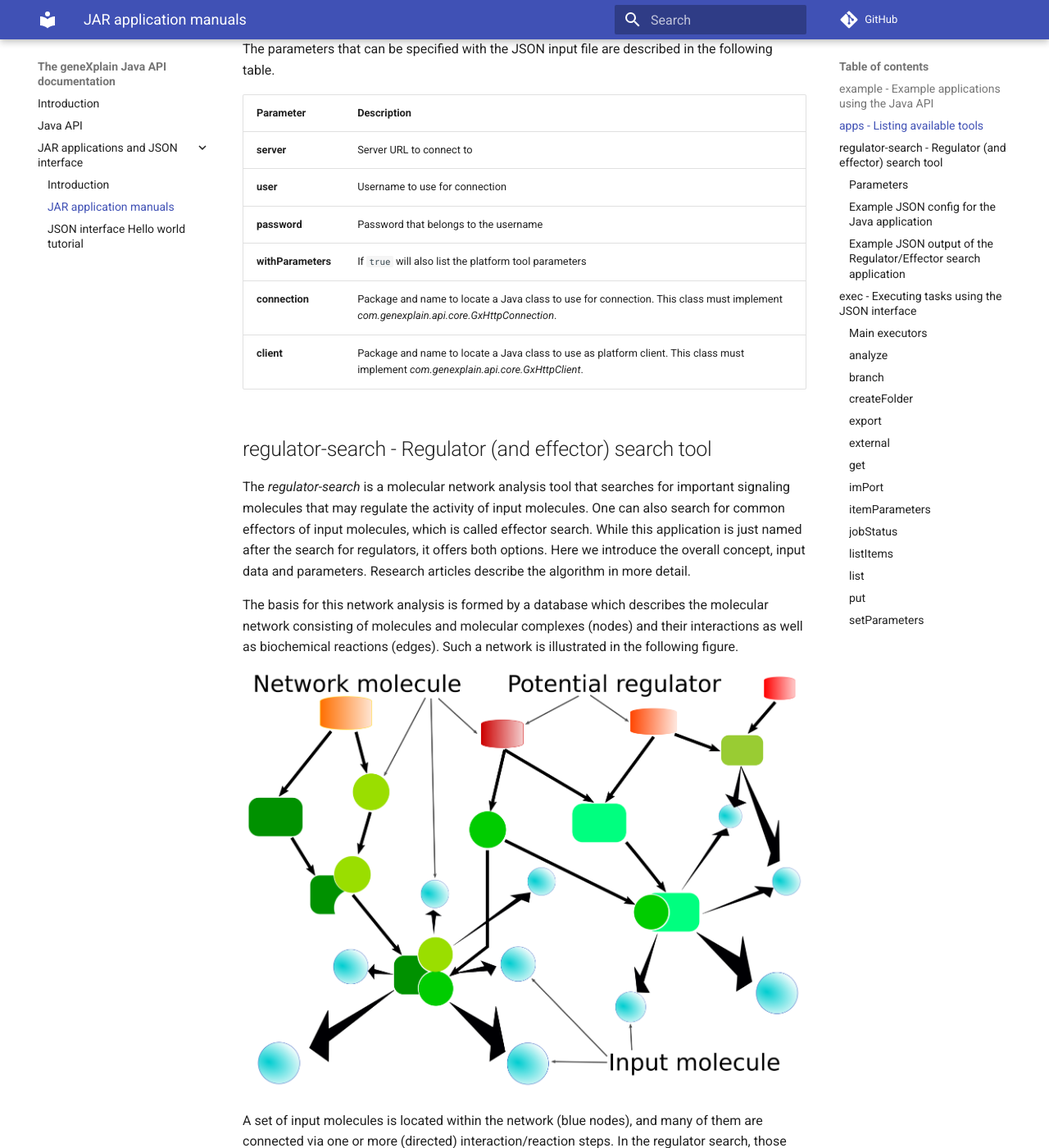
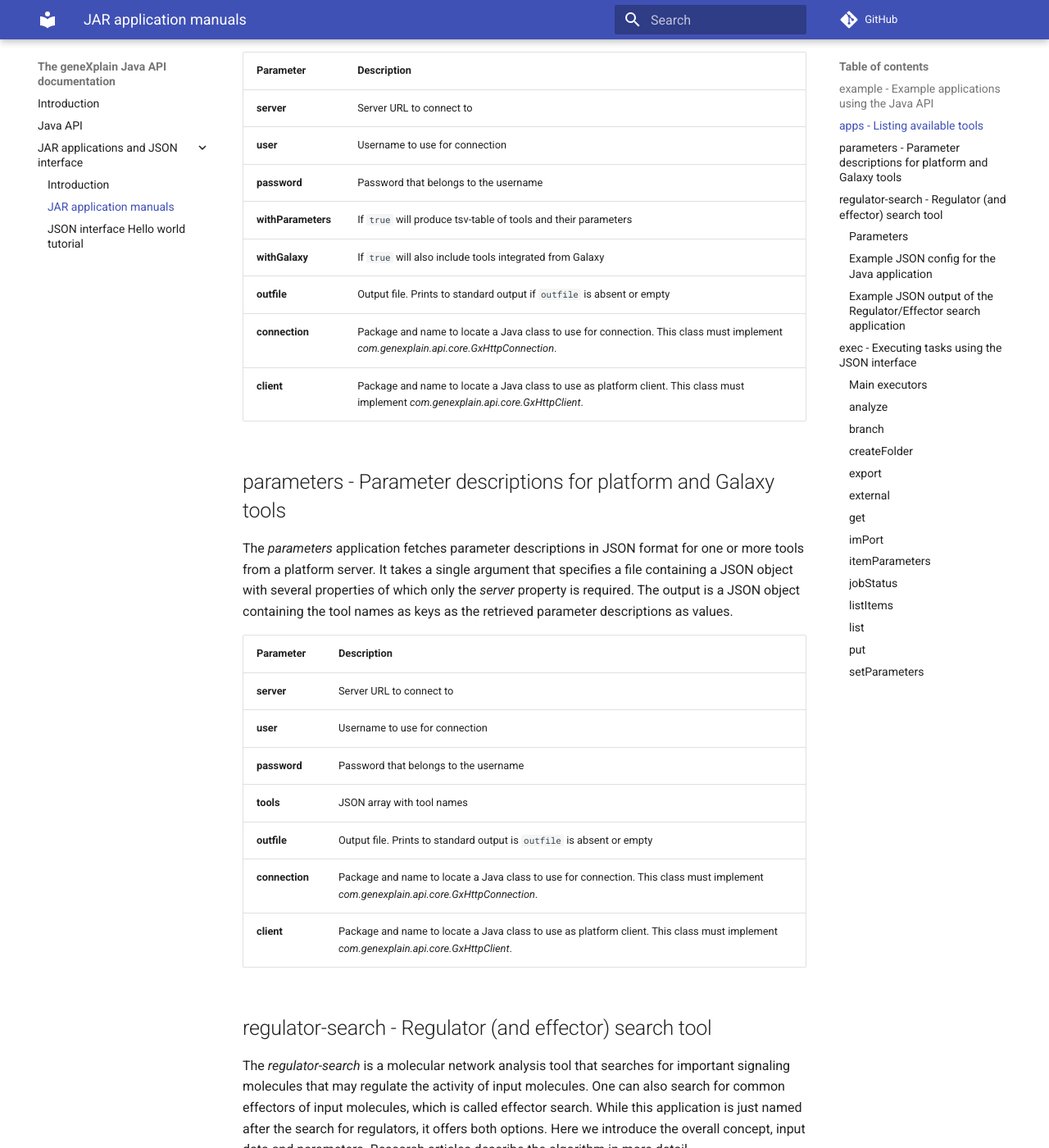
Before and after one commit to genexplain/genexplain-api, an MkDocs documentation site: the page built from docs/mkd/docs/json_interface.md, in a window 1280 px wide and 1400 px high, scrolled down 2794 px. Shown: the whole window at 82% size. Built offline with MkDocs 1.6.1 and Material for MkDocs 9.7.7, drawn with Linux system fonts in a browser that asks for light colours; comment, search, counter and statistics services are not loaded; some of the changed text lies outside the part shown.

Commit message:
Update application manual

````diff
--- a/docs/mkd/docs/json_interface.md
+++ b/docs/mkd/docs/json_interface.md
@@ -85,8 +85,7 @@ The demo application _zipImport_ imports a ZIP archive containing multiple files
 ## apps - Listing available tools
 
 The application named _apps_ produces a listing of the available analysis tools on a certain server. It takes a single argument that specifies
-a file containing a JSON object with several properties of which only the _server_ property is required. An example input file can be found in the _json_ folder of this repository. Invoking the application with this file lists platform tools available for the _demo_ account on the
-_platform.genexplain.com_ server as shown here:
+a file containing a JSON object with several properties of which only the _server_ property is required. Example output:
 
 ```Bash
 genexplain-api$ java -jar build/libs/genexplain-api-1.0.jar apps json/application_lister_demo.json
@@ -117,9 +116,32 @@ The parameters that can be specified with the JSON input file are described in t
 | **server**                                   | Server URL to connect to                              |
 | **user**                                     | Username to use for connection                        |
 | **password**                                 | Password that belongs to the username                 |
-| **withParameters**                           | If `true` will also list the platform tool parameters |
+| **withParameters**                           | If `true` will produce tsv-table of tools and their parameters |
+| **withGalaxy**                               | If `true` will also include tools integrated from Galaxy |
+| **outfile**                                  | Output file. Prints to standard output if `outfile` is absent or empty |
 | **connection**                               | Package and name to locate a Java class to use for connection. This class must implement _com.genexplain.api.core.GxHttpConnection_. |
 | **client**                                   | Package and name to locate a Java class to use as platform client. This class must implement _com.genexplain.api.core.GxHttpClient_. |
+
+
+
+## parameters - Parameter descriptions for platform and Galaxy tools
+
+The _parameters_ application fetches parameter descriptions in JSON format for one or more tools from a platform server. It takes a single argument that specifies
+a file containing a JSON object with several properties of which only the _server_ property is required. The output is a JSON object containing the tool names
+as keys as the retrieved parameter descriptions as values.
+
+
+| Parameter                                    | Description                                           |
+|----------------------------------------------|-------------------------------------------------------|
+| **server**                                   | Server URL to connect to                              |
+| **user**                                     | Username to use for connection                        |
+| **password**                                 | Password that belongs to the username                 |
+| **tools**                                    | JSON array with tool names                            |
+| **outfile**                                  | Output file. Prints to standard output is `outfile` is absent or empty |
+| **connection**                               | Package and name to locate a Java class to use for connection. This class must implement _com.genexplain.api.core.GxHttpConnection_. |
+| **client**                                   | Package and name to locate a Java class to use as platform client. This class must implement _com.genexplain.api.core.GxHttpClient_. |
+
+
 
 
 ## regulator-search - Regulator (and effector) search tool
````
